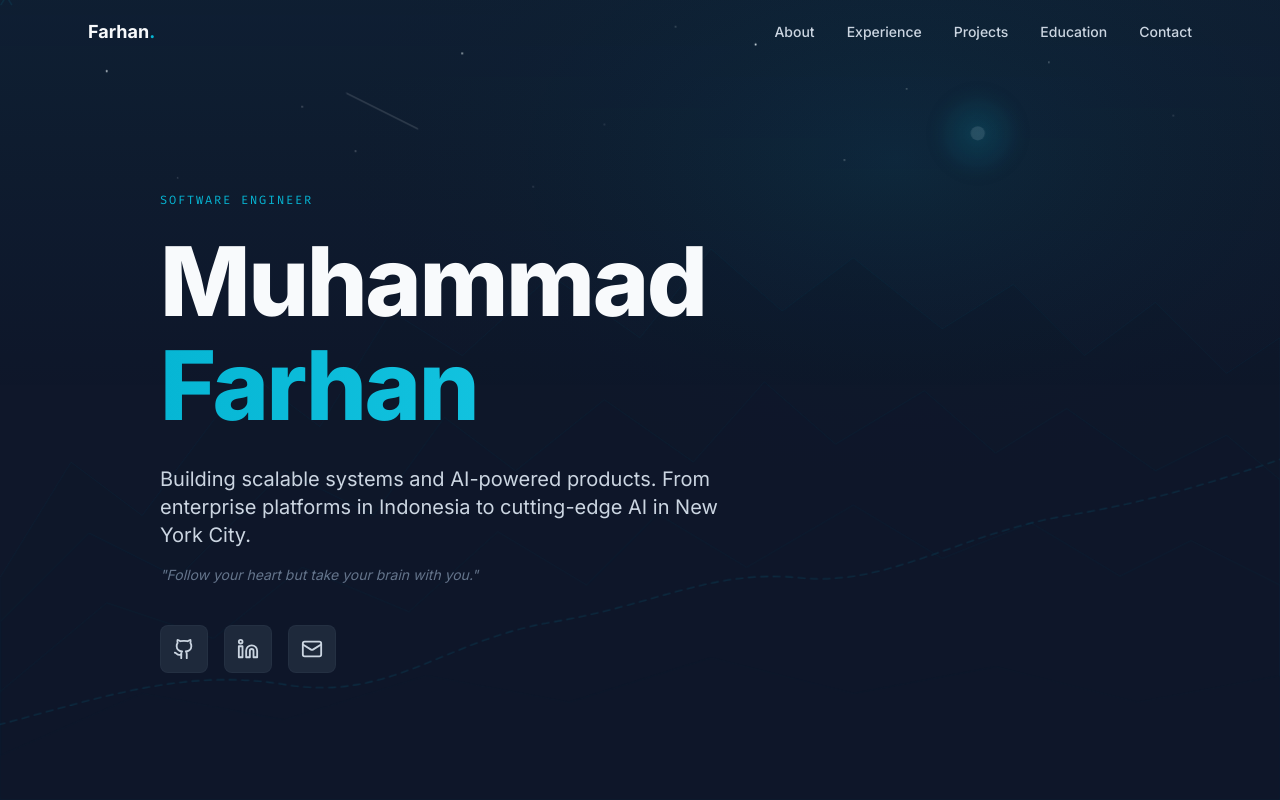
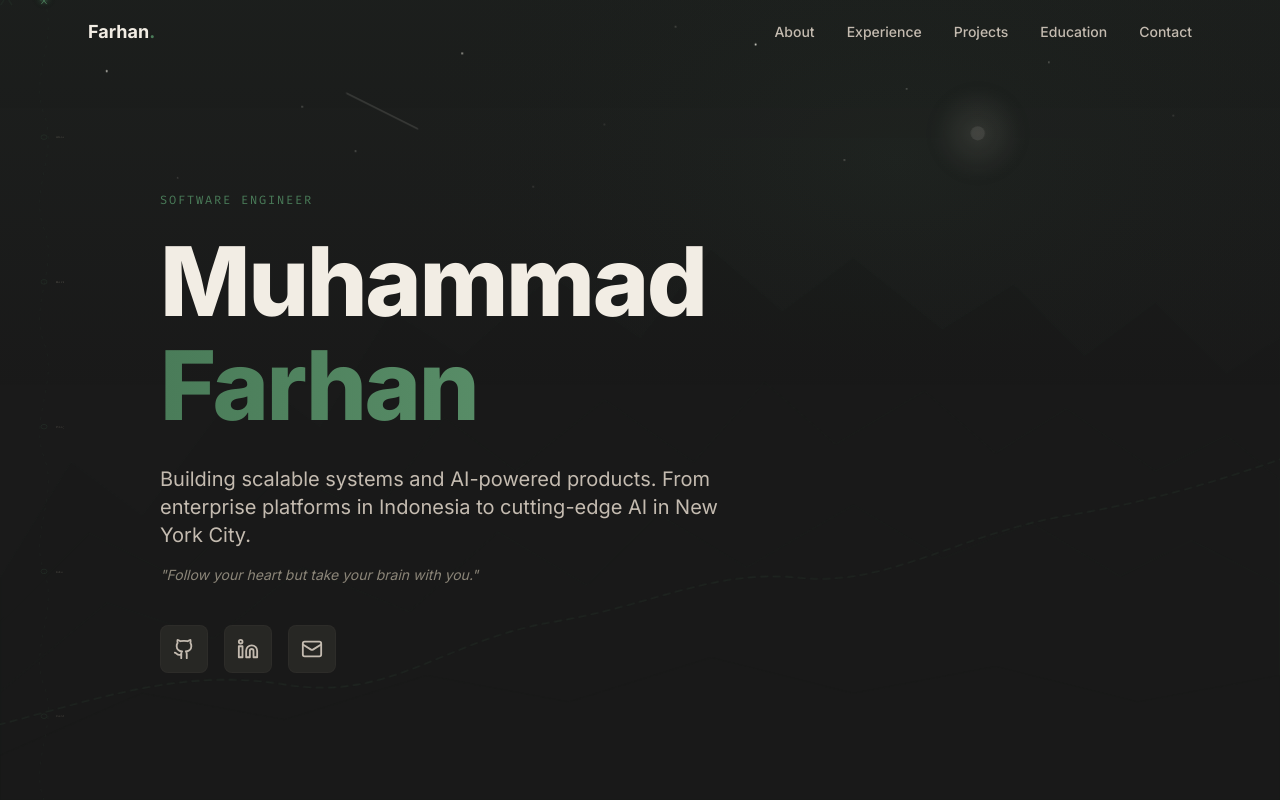
Before and after one commit to mfarhan0304/mfarhan0304.github.io, a React (Vite) app: page / in a window 1280 px wide. Shown: the top 800 px of the page. Built offline with nearby package versions, Linux system fonts and the light colour scheme.

Commit message:
style: change color scheme

```diff
--- a/src/components/Layout.tsx
+++ b/src/components/Layout.tsx
@@ -1,5 +1,6 @@
 import { ReactNode, useState, useEffect, useRef } from 'react';
 import { Github, Linkedin, Mail, Menu, X } from 'lucide-react';
+import RunningTrail from './RunningTrail';
 
 interface LayoutProps {
   children: ReactNode;
@@ -98,6 +99,9 @@ const Layout = ({ children }: LayoutProps): JSX.Element => {
       {/* Cursor Spotlight */}
       {hasCursor && <div className="cursor-spotlight" />}
 
+      {/* Running Trail — continuous vertical element */}
+      <RunningTrail />
+
       {/* Sticky Navbar */}
       <nav className={`fixed top-0 left-0 right-0 z-50 transition-all duration-300 ${
         scrolled ? 'bg-slate-dark/90 backdrop-blur-md border-b border-slate-light/20 shadow-lg' : 'bg-transparent'
@@ -164,42 +168,6 @@ const Layout = ({ children }: LayoutProps): JSX.Element => {
 
       {/* Main Content */}
       <main className="relative z-[2]">{children}</main>
-
-      {/* Footer */}
-      <footer className="relative z-[2] bg-slate-mid border-t border-slate-light/20">
-        <div className="max-w-6xl mx-auto px-4 py-12">
-          <div className="flex justify-center space-x-8">
-            <a
-              href="https://github.com/mfarhan0304"
-              target="_blank"
-              rel="noopener noreferrer"
-              className="text-gray-500 hover:text-teal transition-all duration-300 p-2"
-              aria-label="GitHub"
-            >
-              <Github size={24} />
-            </a>
-            <a
-              href="https://linkedin.com/in/mfarhan0304"
-              target="_blank"
-              rel="noopener noreferrer"
-              className="text-gray-500 hover:text-teal transition-all duration-300 p-2"
-              aria-label="LinkedIn"
-            >
-              <Linkedin size={24} />
-            </a>
-            <a
-              href="mailto:mfarhan0304@gmail.com"
-              className="text-gray-500 hover:text-teal transition-all duration-300 p-2"
-              aria-label="Email"
-            >
-              <Mail size={24} />
-            </a>
-          </div>
-          <div className="text-center mt-6">
-            <p className="text-gray-500 text-sm">&copy; 2026 Farhan. All rights reserved.</p>
-          </div>
-        </div>
-      </footer>
     </div>
   );
 };
--- /dev/null
+++ b/src/components/RunningTrail.tsx
@@ -0,0 +1,142 @@
+import { useEffect, useRef } from 'react';
+
+const TRAIL_PATH = 'M 20,0 C 35,50 5,100 20,150 C 35,200 5,250 20,300 C 35,350 5,400 20,450 C 35,500 5,550 20,600 C 35,650 5,700 20,750 C 35,800 5,850 20,900 C 35,950 5,1000 20,1050';
+
+const WAYPOINTS = [
+  { y: 0, label: '' },
+  { y: 180, label: 'About' },
+  { y: 370, label: 'Work' },
+  { y: 560, label: 'Projects' },
+  { y: 750, label: 'Edu' },
+  { y: 940, label: 'Contact' },
+];
+
+const RunningTrail = (): JSX.Element => {
+  const pathRef = useRef<SVGPathElement>(null);
+  const runnerRef = useRef<SVGGElement>(null);
+  const glowRef = useRef<SVGCircleElement>(null);
+  const drawnPathRef = useRef<SVGPathElement>(null);
+
+  useEffect(() => {
+    const path = pathRef.current;
+    const runner = runnerRef.current;
+    const glow = glowRef.current;
+    const drawnPath = drawnPathRef.current;
+    if (!path || !runner || !glow || !drawnPath) return;
+
+    const totalLength = path.getTotalLength();
+    drawnPath.style.strokeDasharray = `${totalLength}`;
+    drawnPath.style.strokeDashoffset = `${totalLength}`;
+
+    let ticking = false;
+    const onScroll = () => {
+      if (ticking) return;
+      ticking = true;
+      requestAnimationFrame(() => {
+        const docHeight = document.documentElement.scrollHeight - window.innerHeight;
+        const progress = docHeight > 0 ? Math.max(0, Math.min(1, window.scrollY / docHeight)) : 0;
+
+        const point = path.getPointAtLength(progress * totalLength);
+        runner.setAttribute('transform', `translate(${point.x}, ${point.y})`);
+        glow.setAttribute('cx', String(point.x));
+        glow.setAttribute('cy', String(point.y));
+
+        // Draw path up to runner position
+        drawnPath.style.strokeDashoffset = `${totalLength - progress * totalLength}`;
+
+        ticking = false;
+      });
+    };
+
+    window.addEventListener('scroll', onScroll, { passive: true });
+    onScroll(); // initial position
+    return () => window.removeEventListener('scroll', onScroll);
+  }, []);
+
+  return (
+    <div className="fixed left-3 lg:left-6 top-0 bottom-0 w-10 pointer-events-none z-[3] hidden md:block">
+      <svg
+        viewBox="0 0 40 1050"
+        className="w-full h-full"
+        preserveAspectRatio="none"
+      >
+        <defs>
+          <radialGradient id="runnerGlow">
+            <stop offset="0%" stopColor="rgba(74, 124, 89, 0.4)" />
+            <stop offset="100%" stopColor="transparent" />
+          </radialGradient>
+        </defs>
+
+        {/* Background trail (faint dashed) */}
+        <path
+          ref={pathRef}
+          d={TRAIL_PATH}
+          fill="none"
+          stroke="rgba(74, 124, 89, 0.08)"
+          strokeWidth="1"
+          strokeDasharray="4 8"
+        />
+
+        {/* Drawn trail (solid, reveals with scroll) */}
+        <path
+          ref={drawnPathRef}
+          d={TRAIL_PATH}
+          fill="none"
+          stroke="rgba(74, 124, 89, 0.25)"
+          strokeWidth="1.5"
+          strokeLinecap="round"
+        />
+
+        {/* Waypoint dots */}
+        {WAYPOINTS.map((wp, i) => (
+          <g key={i}>
+            <circle
+              cx="20"
+              cy={wp.y}
+              r="3"
+              fill="none"
+              stroke="rgba(74, 124, 89, 0.2)"
+              strokeWidth="0.8"
+            />
+            {wp.label && (
+              <text
+                x="32"
+                y={wp.y + 1.5}
+                fill="rgba(139, 133, 120, 0.5)"
+                fontSize="3.5"
+                fontFamily="'Fira Mono', monospace"
+                letterSpacing="0.05em"
+              >
+                {wp.label}
+              </text>
+            )}
+          </g>
+        ))}
+
+        {/* Runner glow */}
+        <circle
+          ref={glowRef}
+          cx="20"
+          cy="0"
+          r="12"
+          fill="url(#runnerGlow)"
+        />
+
+        {/* Runner figure */}
+        <g ref={runnerRef} transform="translate(20, 0)">
+          {/* Runner body — simplified stick figure in running pose */}
+          <circle cx="0" cy="-6" r="2.2" fill="#4A7C59" />
+          <line x1="0" y1="-4" x2="0" y2="1" stroke="#4A7C59" strokeWidth="1.2" strokeLinecap="round" />
+          {/* Legs */}
+          <line x1="0" y1="1" x2="-2.5" y2="5" stroke="#4A7C59" strokeWidth="1" strokeLinecap="round" />
+          <line x1="0" y1="1" x2="2.5" y2="5" stroke="#4A7C59" strokeWidth="1" strokeLinecap="round" />
+          {/* Arms */}
+          <line x1="0" y1="-2.5" x2="-3" y2="0" stroke="#4A7C59" strokeWidth="0.8" strokeLinecap="round" />
+          <line x1="0" y1="-2.5" x2="2" y2="-5" stroke="#4A7C59" strokeWidth="0.8" strokeLinecap="round" />
+        </g>
+      </svg>
+    </div>
+  );
+};
+
+export default RunningTrail;
--- a/src/components/TopographicBackground.tsx
+++ b/src/components/TopographicBackground.tsx
@@ -7,16 +7,13 @@ const TopographicBackground = (): JSX.Element => {
         preserveAspectRatio="xMidYMax slice"
       >
         <defs>
-          {/* Gradient for sky glow */}
           <radialGradient id="skyGlow" cx="70%" cy="20%" r="50%">
-            <stop offset="0%" stopColor="rgba(6, 182, 212, 0.08)" />
+            <stop offset="0%" stopColor="rgba(74, 124, 89, 0.06)" />
             <stop offset="100%" stopColor="transparent" />
           </radialGradient>
-
-          {/* Moon glow */}
           <radialGradient id="moonGlow" cx="50%" cy="50%" r="50%">
-            <stop offset="0%" stopColor="rgba(6, 182, 212, 0.15)" />
-            <stop offset="60%" stopColor="rgba(6, 182, 212, 0.05)" />
+            <stop offset="0%" stopColor="rgba(196, 187, 176, 0.12)" />
+            <stop offset="60%" stopColor="rgba(196, 187, 176, 0.04)" />
             <stop offset="100%" stopColor="transparent" />
           </radialGradient>
         </defs>
@@ -24,7 +21,7 @@ const TopographicBackground = (): JSX.Element => {
         {/* Sky glow */}
         <rect width="1440" height="900" fill="url(#skyGlow)" />
 
-        {/* Stars — tiny dots that twinkle */}
+        {/* Stars */}
         {[
           { cx: 120, cy: 80, r: 1.2, delay: '0s' },
           { cx: 340, cy: 120, r: 0.8, delay: '1.5s' },
@@ -46,7 +43,7 @@ const TopographicBackground = (): JSX.Element => {
             cx={star.cx}
             cy={star.cy}
             r={star.r}
-            fill="#F8FAFC"
+            fill="#F2EDE4"
             className="star-twinkle"
             style={{ animationDelay: star.delay }}
           />
@@ -54,55 +51,55 @@ const TopographicBackground = (): JSX.Element => {
 
         {/* Moon */}
         <circle cx="1100" cy="150" r="60" fill="url(#moonGlow)" />
-        <circle cx="1100" cy="150" r="8" fill="rgba(248, 250, 252, 0.12)" />
+        <circle cx="1100" cy="150" r="8" fill="rgba(242, 237, 228, 0.1)" />
 
-        {/* Mountain Layer 1 — furthest back, tallest peaks */}
+        {/* Mountain Layer 1 — furthest back */}
         <path
           d="M 0,650 L 80,520 L 160,580 L 280,420 L 360,480 L 440,350 L 520,400 L 620,310 L 720,380 L 800,280 L 880,350 L 960,290 L 1060,370 L 1140,320 L 1220,400 L 1300,340 L 1380,420 L 1440,380 L 1440,900 L 0,900 Z"
-          fill="rgba(15, 23, 42, 0.3)"
-          stroke="rgba(6, 182, 212, 0.06)"
+          fill="rgba(26, 26, 26, 0.3)"
+          stroke="rgba(74, 124, 89, 0.05)"
           strokeWidth="1"
         />
 
-        {/* Mountain Layer 2 — mid range */}
+        {/* Mountain Layer 2 */}
         <path
           d="M 0,700 L 100,600 L 200,650 L 320,530 L 420,580 L 500,470 L 580,530 L 680,450 L 780,520 L 860,430 L 940,500 L 1040,440 L 1120,510 L 1200,460 L 1300,530 L 1380,490 L 1440,540 L 1440,900 L 0,900 Z"
-          fill="rgba(15, 23, 42, 0.5)"
-          stroke="rgba(6, 182, 212, 0.08)"
+          fill="rgba(26, 26, 26, 0.5)"
+          stroke="rgba(74, 124, 89, 0.07)"
           strokeWidth="0.8"
           className="mountain-layer"
           style={{ animationDelay: '0s' }}
         />
 
-        {/* Mountain Layer 3 — closer, darker */}
+        {/* Mountain Layer 3 */}
         <path
           d="M 0,780 L 120,680 L 240,720 L 340,640 L 460,690 L 560,600 L 660,660 L 740,580 L 840,640 L 960,570 L 1060,630 L 1160,590 L 1260,650 L 1340,610 L 1440,660 L 1440,900 L 0,900 Z"
-          fill="rgba(15, 23, 42, 0.7)"
-          stroke="rgba(6, 182, 212, 0.1)"
+          fill="rgba(26, 26, 26, 0.7)"
+          stroke="rgba(74, 124, 89, 0.09)"
           strokeWidth="0.6"
           className="mountain-layer"
           style={{ animationDelay: '2s' }}
         />
 
-        {/* Foreground hills — darkest */}
+        {/* Foreground hills */}
         <path
           d="M 0,850 L 160,780 L 320,810 L 480,760 L 640,790 L 800,740 L 960,780 L 1120,750 L 1280,790 L 1440,760 L 1440,900 L 0,900 Z"
-          fill="rgba(15, 23, 42, 0.9)"
-          stroke="rgba(6, 182, 212, 0.05)"
+          fill="rgba(26, 26, 26, 0.9)"
+          stroke="rgba(74, 124, 89, 0.04)"
           strokeWidth="0.5"
         />
 
-        {/* Trail path — a winding dotted line across the mountains */}
+        {/* Trail path */}
         <path
           d="M -20,820 C 100,790 200,750 320,770 C 440,790 500,720 620,700 C 740,680 800,640 900,650 C 1000,660 1080,600 1200,580 C 1320,560 1400,530 1460,510"
           fill="none"
-          stroke="rgba(6, 182, 212, 0.15)"
+          stroke="rgba(74, 124, 89, 0.15)"
           strokeWidth="1.5"
           className="trail-path"
           strokeLinecap="round"
         />
 
-        {/* Small trees on the foreground hills */}
+        {/* Trees */}
         {[
           { x: 80, y: 830, s: 0.7 },
           { x: 140, y: 800, s: 0.5 },
@@ -119,29 +116,27 @@ const TopographicBackground = (): JSX.Element => {
           { x: 1350, y: 770, s: 0.7 },
         ].map((tree, i) => (
           <g key={i} transform={`translate(${tree.x}, ${tree.y}) scale(${tree.s})`} className="tree-sway" style={{ animationDelay: `${i * 0.4}s`, transformOrigin: `${tree.x}px ${tree.y}px` }}>
-            {/* Simple triangular pine tree */}
-            <line x1="0" y1="0" x2="0" y2="-20" stroke="rgba(6, 182, 212, 0.08)" strokeWidth="1" />
-            <polygon points="-6,-8 6,-8 0,-28" fill="rgba(6, 182, 212, 0.06)" />
-            <polygon points="-5,-14 5,-14 0,-30" fill="rgba(6, 182, 212, 0.05)" />
+            <line x1="0" y1="0" x2="0" y2="-20" stroke="rgba(74, 124, 89, 0.08)" strokeWidth="1" />
+            <polygon points="-6,-8 6,-8 0,-28" fill="rgba(74, 124, 89, 0.06)" />
+            <polygon points="-5,-14 5,-14 0,-30" fill="rgba(74, 124, 89, 0.05)" />
           </g>
         ))}
 
-        {/* Runner silhouette on the trail — very subtle */}
+        {/* Runner silhouette on trail */}
         <g transform="translate(620, 688) scale(0.4)" opacity="0.12" className="runner-move">
-          {/* Simplified running figure */}
-          <circle cx="0" cy="-18" r="4" fill="#06B6D4" />
-          <line x1="0" y1="-14" x2="0" y2="-2" stroke="#06B6D4" strokeWidth="2" strokeLinecap="round" />
-          <line x1="0" y1="-2" x2="-6" y2="8" stroke="#06B6D4" strokeWidth="1.5" strokeLinecap="round" />
-          <line x1="0" y1="-2" x2="6" y2="8" stroke="#06B6D4" strokeWidth="1.5" strokeLinecap="round" />
-          <line x1="0" y1="-10" x2="-7" y2="-4" stroke="#06B6D4" strokeWidth="1.5" strokeLinecap="round" />
-          <line x1="0" y1="-10" x2="5" y2="-14" stroke="#06B6D4" strokeWidth="1.5" strokeLinecap="round" />
+          <circle cx="0" cy="-18" r="4" fill="#4A7C59" />
+          <line x1="0" y1="-14" x2="0" y2="-2" stroke="#4A7C59" strokeWidth="2" strokeLinecap="round" />
+          <line x1="0" y1="-2" x2="-6" y2="8" stroke="#4A7C59" strokeWidth="1.5" strokeLinecap="round" />
+          <line x1="0" y1="-2" x2="6" y2="8" stroke="#4A7C59" strokeWidth="1.5" strokeLinecap="round" />
+          <line x1="0" y1="-10" x2="-7" y2="-4" stroke="#4A7C59" strokeWidth="1.5" strokeLinecap="round" />
+          <line x1="0" y1="-10" x2="5" y2="-14" stroke="#4A7C59" strokeWidth="1.5" strokeLinecap="round" />
         </g>
 
         {/* Shooting star */}
         <line
           x1="300" y1="60"
           x2="380" y2="100"
-          stroke="rgba(248, 250, 252, 0.3)"
+          stroke="rgba(242, 237, 228, 0.3)"
           strokeWidth="1"
           strokeLinecap="round"
           className="shooting-star"
--- a/src/index.css
+++ b/src/index.css
@@ -12,8 +12,8 @@
 
   body {
     font-feature-settings: 'cv02', 'cv03', 'cv04', 'cv11';
-    background-color: #0F172A;
-    color: #F8FAFC;
+    background-color: #1A1A1A;
+    color: #F2EDE4;
   }
 
   h1, h2, h3, h4, h5, h6 {
@@ -39,16 +39,16 @@
   }
 
   ::-webkit-scrollbar-track {
-    background: #0F172A;
+    background: #1A1A1A;
   }
 
   ::-webkit-scrollbar-thumb {
-    background: #334155;
+    background: #3D3B37;
     border-radius: 4px;
   }
 
   ::-webkit-scrollbar-thumb:hover {
-    background: #06B6D4;
+    background: #4A7C59;
   }
 
   /* Transitions */
@@ -66,7 +66,7 @@
 
   /* Buttons */
   .btn-primary {
-    @apply bg-teal text-slate-dark px-6 py-3 rounded-lg font-medium hover:bg-teal-light transition-all duration-300 shadow-lg hover:shadow-xl;
+    @apply bg-teal text-white px-6 py-3 rounded-lg font-medium hover:bg-teal-light transition-all duration-300 shadow-lg hover:shadow-xl;
   }
 
   .btn-secondary {
@@ -84,7 +84,7 @@
   }
 
   .glow-teal {
-    box-shadow: 0 0 20px rgba(6, 182, 212, 0.15), 0 0 40px rgba(6, 182, 212, 0.05);
+    box-shadow: 0 0 20px rgba(74, 124, 89, 0.15), 0 0 40px rgba(74, 124, 89, 0.05);
   }
 
   /* Section Label — monospace numbered label */
@@ -93,7 +93,7 @@
     font-size: 0.75rem;
     letter-spacing: 0.15em;
     text-transform: uppercase;
-    color: #06B6D4;
+    color: #4A7C59;
   }
 
   /* ========================================
@@ -109,7 +109,7 @@
     z-index: 1;
     background: radial-gradient(
       600px circle at var(--mouse-x, 50%) var(--mouse-y, 50%),
-      rgba(6, 182, 212, 0.06),
+      rgba(74, 124, 89, 0.06),
       transparent 40%
     );
   }
@@ -122,7 +122,7 @@
     top: 0;
     left: 0;
     height: 2px;
-    background: linear-gradient(90deg, #06B6D4, #22D3EE);
+    background: linear-gradient(90deg, #4A7C59, #6BA37A);
     z-index: 100;
     will-change: width;
   }
@@ -227,6 +227,18 @@
   }
 
   /* ========================================
+     RUNNING TRAIL (continuous vertical element)
+     ======================================== */
+  @keyframes runnerPulse {
+    0%, 100% { r: 4; opacity: 1; }
+    50% { r: 5; opacity: 0.8; }
+  }
+
+  .runner-dot {
+    animation: runnerPulse 2s ease-in-out infinite;
+  }
+
+  /* ========================================
      SCROLL REVEAL
      ======================================== */
   .scroll-reveal {
@@ -300,8 +312,8 @@
     border-radius: 0.75rem;
     overflow: hidden;
     position: relative;
-    background: #1E293B;
-    border: 1px solid rgba(51, 65, 85, 0.3);
+    background: #272724;
+    border: 1px solid rgba(61, 59, 55, 0.3);
   }
 
   .gallery-image-container img {
@@ -327,7 +339,7 @@
     font-family: 'Fira Mono', monospace;
     font-size: 0.75rem;
     letter-spacing: 0.15em;
-    color: #06B6D4;
+    color: #4A7C59;
   }
 
   .gallery-dots {
@@ -340,14 +352,14 @@
     width: 8px;
     height: 8px;
     border-radius: 50%;
-    border: 1px solid #64748B;
+    border: 1px solid #8B8578;
     transition: all 0.3s ease;
   }
 
   .gallery-dot.active {
-    background: #06B6D4;
-    border-color: #06B6D4;
-    box-shadow: 0 0 8px rgba(6, 182, 212, 0.4);
+    background: #4A7C59;
+    border-color: #4A7C59;
+    box-shadow: 0 0 8px rgba(74, 124, 89, 0.4);
   }
 
   /* Mobile gallery fallback */
@@ -388,7 +400,8 @@
   .tree-sway,
   .shooting-star,
   .runner-move,
-  .mountain-layer {
+  .mountain-layer,
+  .runner-dot {
     animation: none !important;
     transition: none !important;
     opacity: 1 !important;
--- a/tailwind.config.js
+++ b/tailwind.config.js
@@ -4,16 +4,17 @@ export default {
   theme: {
     extend: {
       colors: {
-        'slate-dark': '#0F172A',
-        'slate-mid': '#1E293B',
-        'slate-light': '#334155',
-        'teal': '#06B6D4',
-        'teal-light': '#22D3EE',
-        'teal-glow': 'rgba(6, 182, 212, 0.2)',
-        'white': '#F8FAFC',
-        'gray-300': '#CBD5E1',
-        'gray-500': '#64748B',
-        'amber': '#F59E0B',
+        'slate-dark': '#1A1A1A',
+        'slate-mid': '#272724',
+        'slate-light': '#3D3B37',
+        'teal': '#4A7C59',
+        'teal-light': '#6BA37A',
+        'teal-glow': 'rgba(74, 124, 89, 0.2)',
+        'white': '#F2EDE4',
+        'gray-300': '#C4BBB0',
+        'gray-500': '#8B8578',
+        'amber': '#8B9A46',
+        'navy': '#1E2A3A',
       },
       fontFamily: {
         'inter': ['Inter', 'sans-serif'],
@@ -48,8 +49,8 @@ export default {
           '100%': { backgroundPosition: '0% 50%' },
         },
         'pulse-glow': {
-          '0%, 100%': { textShadow: '0 0 10px rgba(6, 182, 212, 0.3), 0 0 20px rgba(6, 182, 212, 0.1)' },
-          '50%': { textShadow: '0 0 20px rgba(6, 182, 212, 0.5), 0 0 40px rgba(6, 182, 212, 0.2)' },
+          '0%, 100%': { textShadow: '0 0 10px rgba(74, 124, 89, 0.3), 0 0 20px rgba(74, 124, 89, 0.1)' },
+          '50%': { textShadow: '0 0 20px rgba(74, 124, 89, 0.5), 0 0 40px rgba(74, 124, 89, 0.2)' },
         },
         clipReveal: {
           '0%': { clipPath: 'inset(0 100% 0 0)', opacity: '0' },
```
Also changed, not shown: src/components/SectionMountainAccent.tsx (+4 -6 lines), src/pages/Home.tsx (+2 -5 lines), 5 other files (tests, documents, lock files or other folders).
